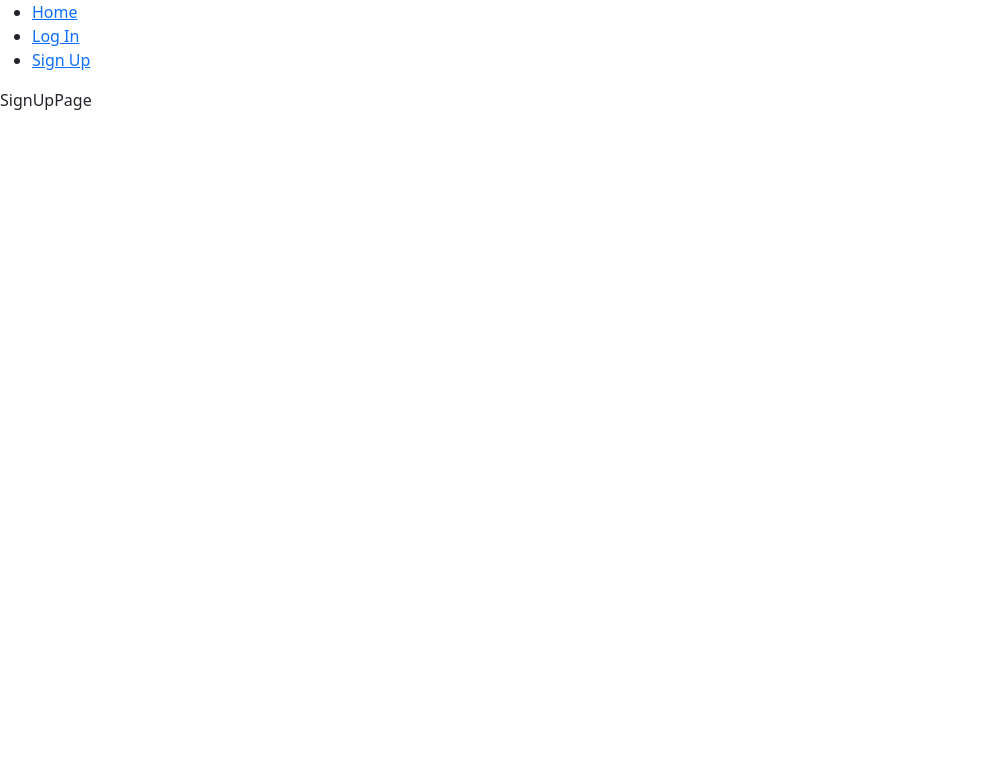
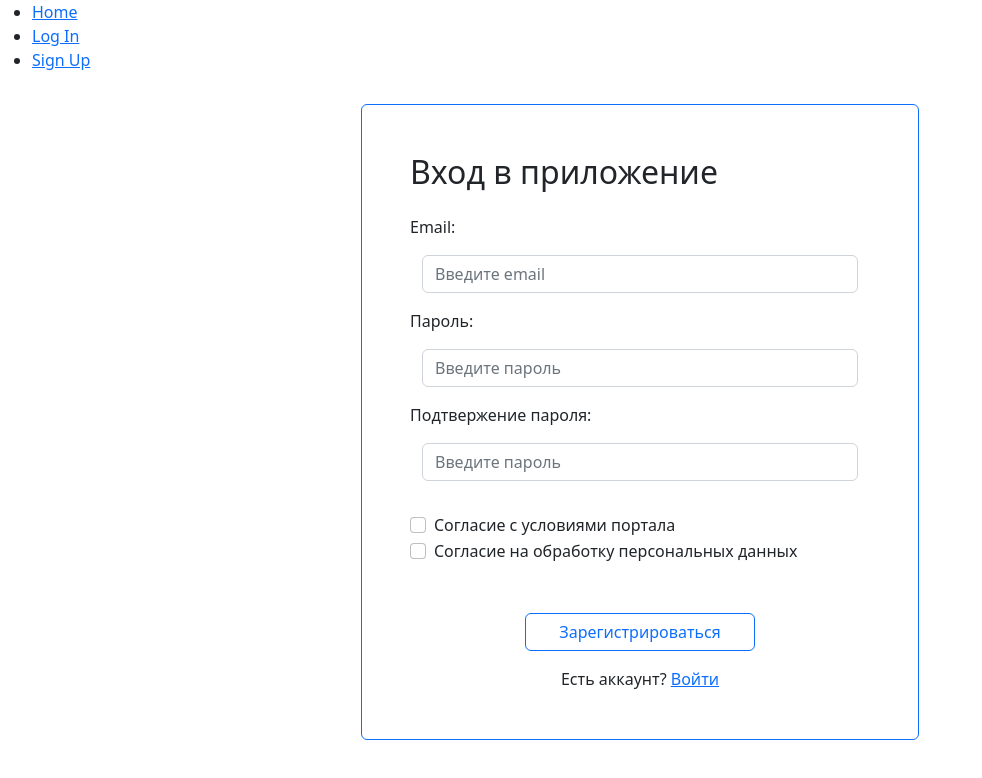
Before and after one commit to AndreiIlin/rmr-bootcamp-project1, a React app in the folder frontend/: page /signup in a window 1280 px wide. Shown: the top 778 px of the page, without its empty margins (0-982 px from the left). Built offline with nearby package versions, Linux system fonts and the light colour scheme; the HTML template or start-up script is replaced by a standard one.

Commit message:
create sign up form creating a starter template

```diff
--- a/frontend/src/componenst/Pages/SignUpPage/SignUpPage.tsx
+++ b/frontend/src/componenst/Pages/SignUpPage/SignUpPage.tsx
@@ -1,7 +1,117 @@
 import React, { FC } from 'react';
+import * as yup from 'yup';
+import { Formik } from 'formik';
+import { Form, Button, FormControl, FormLabel, FormGroup } from 'react-bootstrap';
+import { Link } from 'react-router-dom';
 
 const SignUpPage: FC = () => {
-  return <div>SignUpPage</div>;
+  const validationSchema = yup.object().shape({
+    email: yup.string().email().required(),
+    password: yup.string().required(),
+    confirmPassword: yup
+      .string()
+      .test(
+        'confirmPassword',
+        'signUpPage.confirmPassword',
+        (password, context) => password === context.parent.password,
+      ),
+  });
+  return (
+    <div className='container d-flex justify-content-center align-items-center h-100 gap-5'>
+      <Formik
+        initialValues={{
+          email: '',
+          password: '',
+          confirmPassword: '',
+          confirmUserAgreement: false,
+          processingOfPersonalData: false,
+        }}
+        validateOnBlur
+        validationSchema={validationSchema}
+        onSubmit={(values) => console.log(values)}>
+        {({ touched, values, handleChange, handleBlur, handleSubmit, isValid, errors, dirty }) => (
+          <Form
+            onSubmit={handleSubmit}
+            className='col-12 col-md-6 mt-3 mt-mb-0 border p-5 border-primary rounded d-flex flex-column'>
+            <h2 className='mb-4'>Вход в приложение</h2>
+            <FormGroup className='form-floating mb-3'>
+              <p>Email:</p>
+              <div className='container'>
+                <FormControl
+                  type='email'
+                  className='form-control'
+                  name='email'
+                  id='email'
+                  placeholder='Введите email'
+                  onChange={handleChange}
+                  onBlur={handleBlur}
+                  value={values.email}
+                />
+                {touched && errors.email ? <FormLabel>{errors.email}</FormLabel> : null}
+              </div>
+            </FormGroup>
+            <FormGroup className='form-floating mb-3'>
+              <p>Пароль:</p>
+              <div className='container'>
+                <FormControl
+                  type='password'
+                  className='form-control'
+                  name='password'
+                  id='password'
+                  placeholder='Введите пароль'
+                  onChange={handleChange}
+                  onBlur={handleBlur}
+                  value={values.password}
+                />
+                {touched && errors.password ? <FormLabel>{errors.password}</FormLabel> : null}
+              </div>
+            </FormGroup>
+            <FormGroup className='form-floating mb-3'>
+              <p>Подтвержение пароля:</p>
+              <div className='container'>
+                <FormControl
+                  type='confirmPassword'
+                  className='form-control'
+                  name='confirmPassword'
+                  id='confirmPassword'
+                  placeholder='Введите пароль'
+                  onChange={handleChange}
+                  onBlur={handleBlur}
+                  value={values.password}
+                />
+                {touched && errors.password ? <FormLabel>{errors.password}</FormLabel> : null}
+              </div>
+            </FormGroup>
+            <FormGroup className='mt-3'>
+              <Form.Check
+                type='checkbox'
+                id='confirmUserAgreement'
+                label='Согласие с условиями портала'
+              />
+              <Form.Check
+                type='checkbox'
+                id='processingOfPersonalData'
+                label='Согласие на обработку персональных данных'
+              />
+            </FormGroup>
+            <Button
+              variant='outline-primary'
+              className='w-50 mx-auto mb-3 dblock mt-5'
+              type='submit'
+              disabled={!isValid && !dirty}>
+              Зарегистрироваться
+            </Button>
+            <div className='link text-center'>
+              Есть аккаунт?{' '}
+              <span>
+                <Link to='/login'>Войти</Link>
+              </span>
+            </div>
+          </Form>
+        )}
+      </Formik>
+    </div>
+  );
 };
 
 export default SignUpPage;
```
